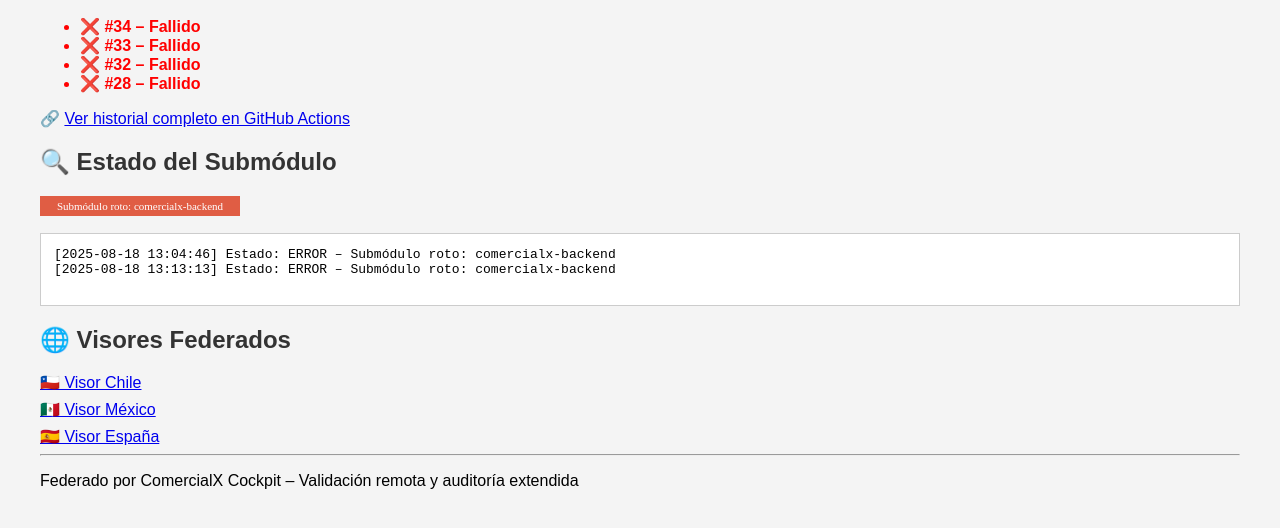
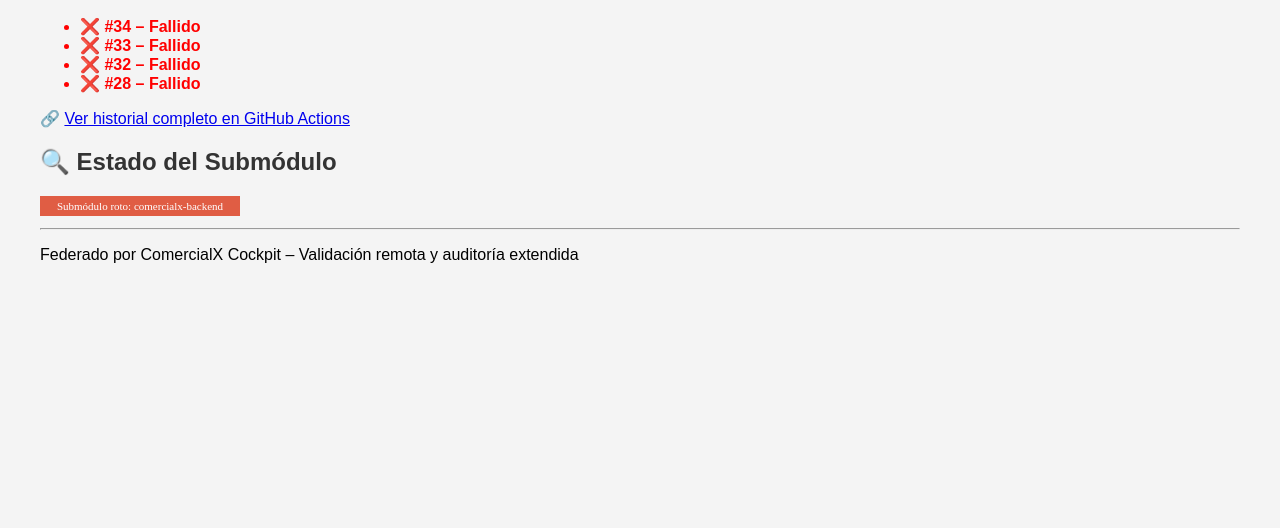
Before and after one commit to ACSERNE/comercialx-demo, a website: page dashboard-monitor.html in a window 1280 px wide. Shown: the part 152-680 px from the top of the page. Drawn offline with Linux system fonts and the light colour scheme.

Commit message:
Dashboard técnico cockpitizado y cerrado correctamente

```diff
--- a/dashboard-monitor.html
+++ b/dashboard-monitor.html
@@ -27,15 +27,6 @@
 
   <h2>🔍 Estado del Submódulo</h2>
   <img src="badges/badge-submodule.svg" alt="Estado del submódulo">
-  <pre>
-[2025-08-18 13:04:46] Estado: ERROR – Submódulo roto: comercialx-backend
-[2025-08-18 13:13:13] Estado: ERROR – Submódulo roto: comercialx-backend
-  </pre>
-
-  <h2>🌐 Visores Federados</h2>
-  <a class="visor-link" href="visor-chile.html">🇨🇱 Visor Chile</a>
-  <a class="visor-link" href="visor-mexico.html">🇲🇽 Visor México</a>
-  <a class="visor-link" href="visor-espana.html">🇪🇸 Visor España</a>
 
   <hr>
   <p>Federado por ComercialX Cockpit – Validación remota y auditoría extendida</p>
```
